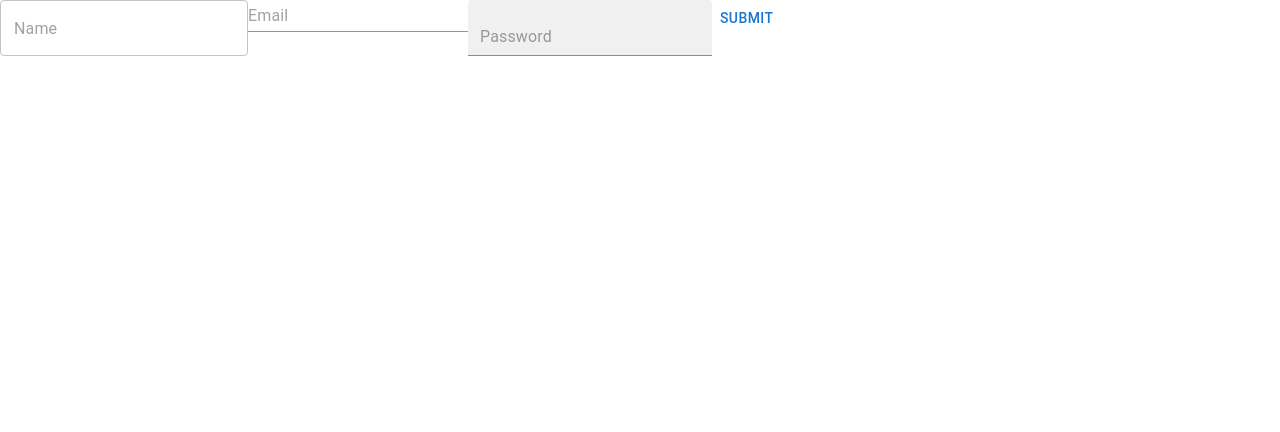
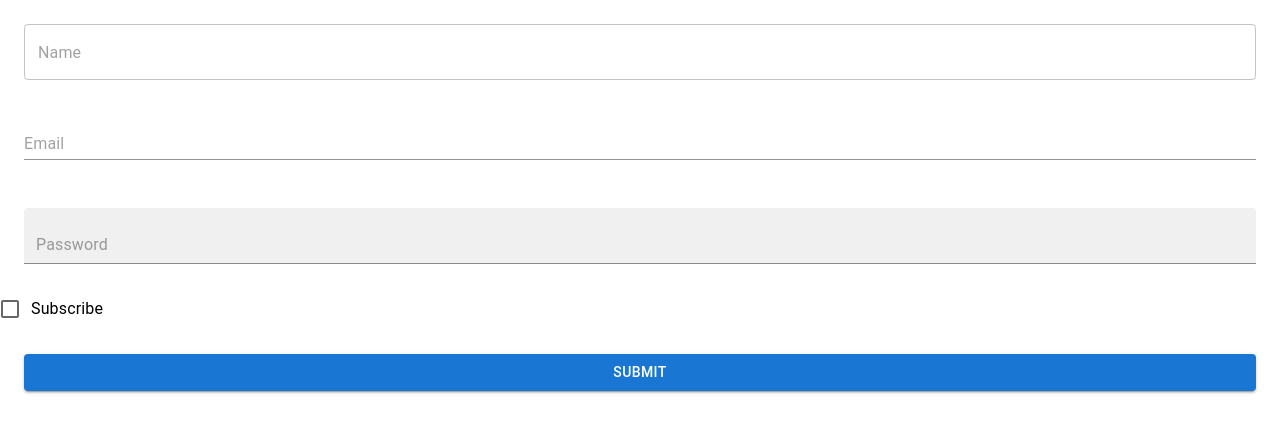
Before and after one commit to donghun-k/keep-learning, a React (Create React App) app: page / in a window 1280 px wide. Shown: the top 432 px of the page. Built offline with nearby package versions, Linux system fonts and the light colour scheme; the HTML template or start-up script is replaced by a standard one.

Commit message:
저장소 통합

```diff
--- a/src/Test.jsx
+++ b/src/Test.jsx
@@ -1,4 +1,10 @@
-import { Button, TextField } from '@mui/material';
+import {
+  Button,
+  Checkbox,
+  FormControlLabel,
+  FormGroup,
+  TextField,
+} from '@mui/material';
 import React from 'react';
 import { useState } from 'react';
 
@@ -7,6 +13,7 @@ const Test = () => {
     name: '',
     email: '',
     password: '',
+    subscribe: false,
   });
 
   const handleChange = (e) => {
@@ -23,7 +30,10 @@ const Test = () => {
 
   return (
     <div>
-      <form onSubmit={handleSubmit}>
+      <form
+        style={{ display: 'flex', flexDirection: 'column' }}
+        onSubmit={handleSubmit}
+      >
         <TextField
           name='name'
           value={inputs.name}
@@ -31,6 +41,7 @@ const Test = () => {
           type='text'
           placeholder='Name'
           variant='outlined'
+          sx={{ margin: 3 }}
         />
         <TextField
           name='email'
@@ -39,6 +50,7 @@ const Test = () => {
           type='email'
           placeholder='Email'
           variant='standard'
+          sx={{ margin: 3 }}
         />
         <TextField
           name='password'
@@ -47,8 +59,26 @@ const Test = () => {
           type='password'
           placeholder='Password'
           variant='filled'
+          sx={{ margin: 3 }}
         />
-        <Button type='submit'>Submit</Button>
+        <FormGroup>
+          <FormControlLabel
+            control={
+              <Checkbox
+                onChange={() =>
+                  setInputs((prev) => ({
+                    ...prev,
+                    subscribe: !inputs.subscribe,
+                  }))
+                }
+              />
+            }
+            label='Subscribe'
+          />
+        </FormGroup>
+        <Button type='submit' variant='contained' sx={{ margin: 3 }}>
+          Submit
+        </Button>
       </form>
     </div>
   );
```
